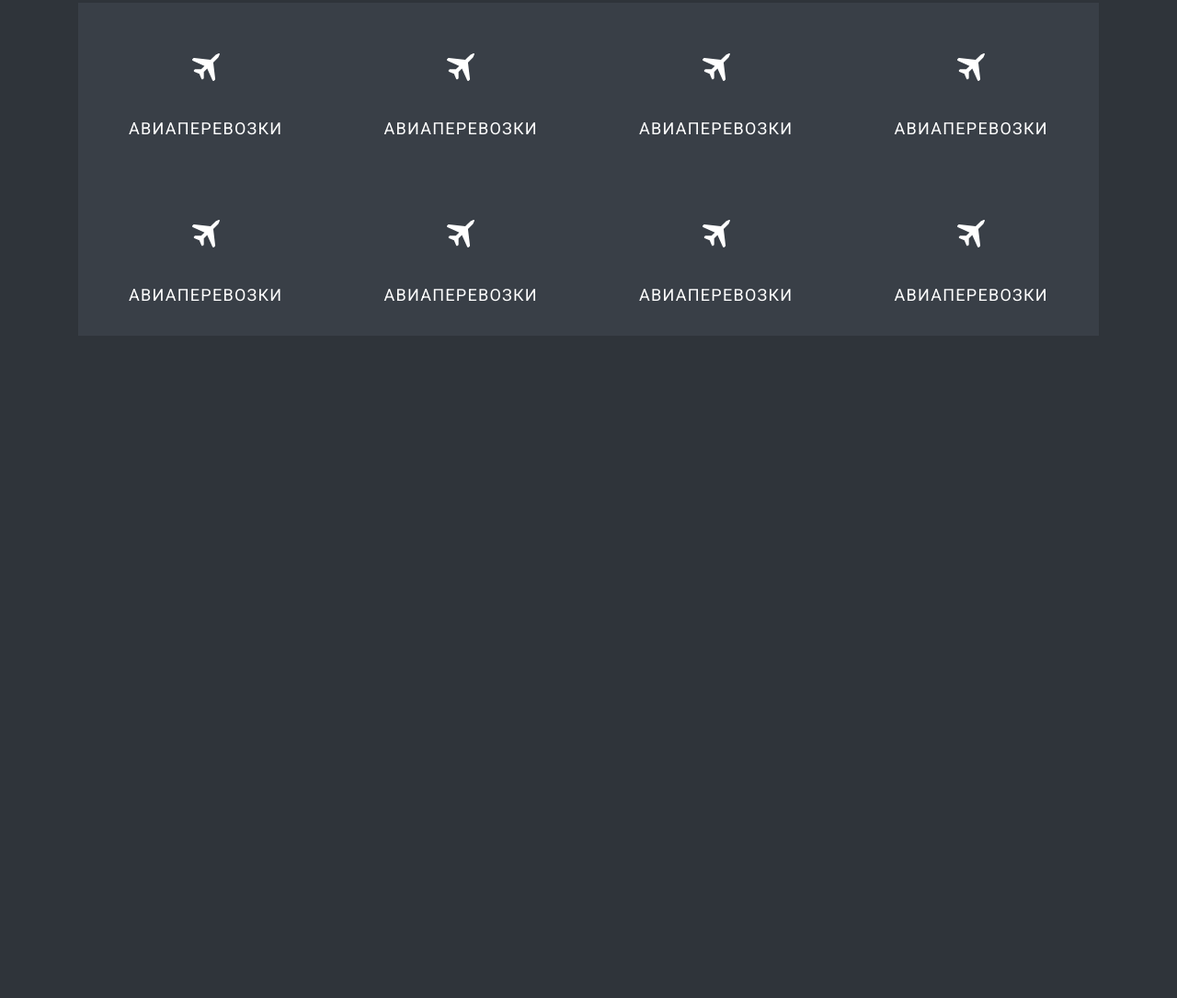
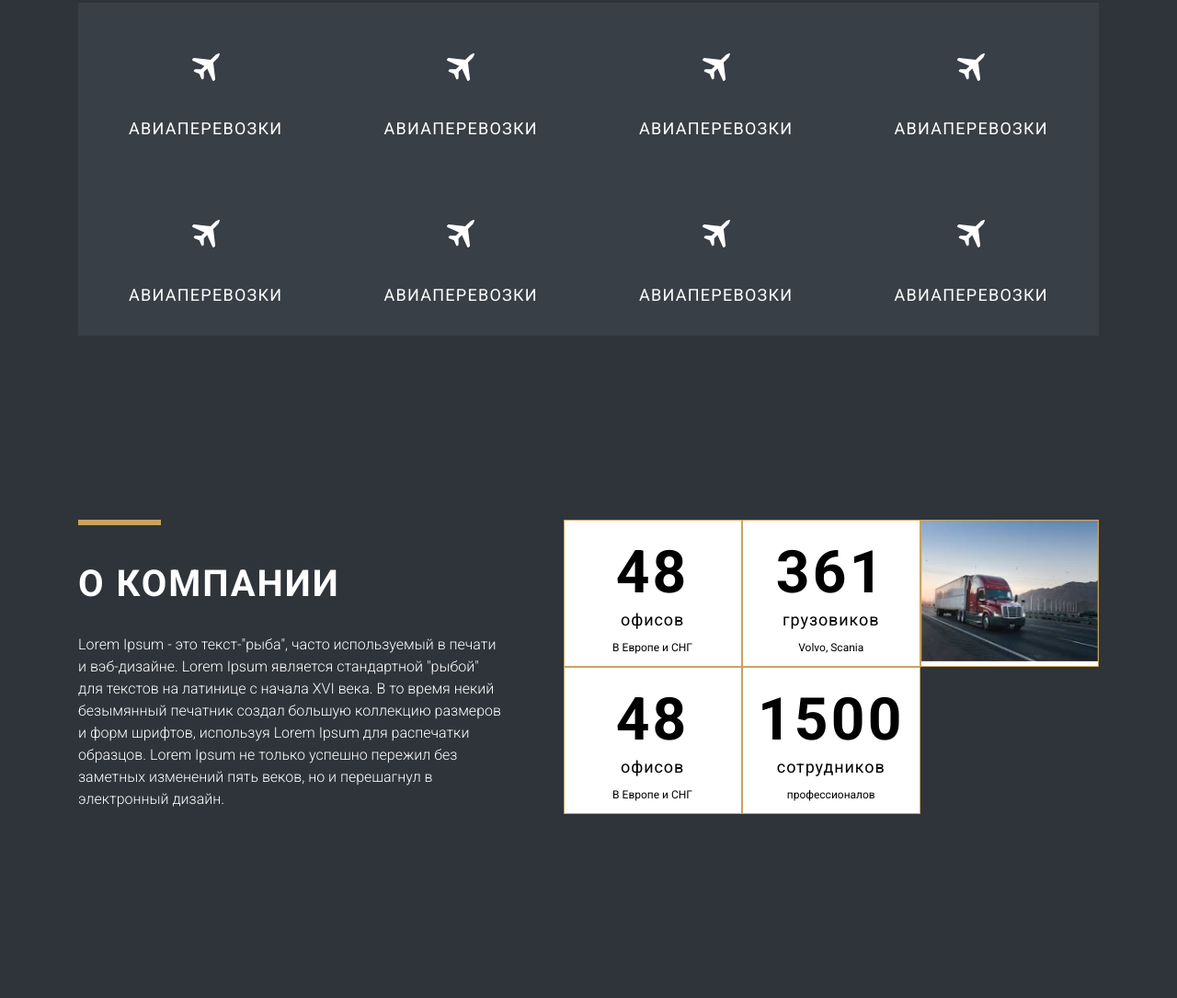
Before and after one commit to zhamalamazalieva/Transport, a plain HTML site: page index.html in a window 1280 px wide. Shown: the part 1727-2812 px from the top of the page at 92% size. Before the commit the page ends 2212 px from the top, so only its background shows below. Drawn offline with Linux system fonts and the light colour scheme.

Commit message:
added a new section 'about'

```diff
--- a/index.html
+++ b/index.html
@@ -225,9 +225,66 @@
             </div>
         </div>
     </section>
+<!------------------the beginning of the section about-------------------->
+    <section class="about">
+        <div class="container">
+            <div class="about__bg"></div>
+            <div class="about__row row">
+                <div class="col-5">
+                    <div class="about__item">
+                        <div class="about__line horizontal__line"></div>
+                        <h2 class="about__title title--h2">о компании</h2>
+                        <p class="about__description">
+                            Lorem Ipsum - это текст-"рыба", часто используемый в печати и вэб-дизайне. Lorem Ipsum является стандартной "рыбой" для текстов на латинице с начала XVI века. В то время некий безымянный печатник создал большую коллекцию размеров и форм шрифтов, используя Lorem Ipsum для распечатки образцов. Lorem Ipsum не только успешно пережил без заметных изменений пять веков, но и перешагнул в электронный дизайн.
+                        </p>
+                    </div>
+                </div>
+                <div class="col-7">
+                    <div class="about__item">
+                        <div class="about__statistic row">
+                            <div class="col-4">
+                                <div class="statistic__item">
+                                    <h3 class="statistic__number">48</h3>
+                                    <span class="statistic__suptitle">офисов</span>
+                                    <span class="statistic__subtitle">В Европе и СНГ</span>
+                                </div>
+                            </div>
+                            <div class="col-4">
+                                <div class="statistic__item">
+                                    <h3 class="statistic__number">361</h3>
+                                    <span class="statistic__suptitle">грузовиков</span>
+                                    <span class="statistic__subtitle">Volvo, Scania</span>
+                                </div>
+                            </div>
+                            <div class="col-4">
+                                <div class="statistic__item">
+                                   <img src="./img/png/red-truck.png" alt="" class="about__img">
+                                </div>
+                            </div>
+
+                            <div class="col-4">
+                                <div class="statistic__item">
+                                    <h3 class="statistic__number">48</h3>
+                                    <span class="statistic__suptitle">офисов</span>
+                                    <span class="statistic__subtitle">В Европе и СНГ</span>
+                                </div>
+                            </div>
+                            <div class="col-4">
+                                <div class="statistic__item">
+                                    <h3 class="statistic__number">1500</h3>
+                                    <span class="statistic__suptitle">сотрудников</span>
+                                    <span class="statistic__subtitle">профессионалов</span>
+                                </div>
+                            </div>
+                        </div>
+                    </div>
+                </div>
+            </div>
+        </div>
+    </section>
 
 </main>
-<!------------------------js file------------------------------------------>
+<!------------------------js file----------------------------------------->
 <script src="./js/jquery-3.5.1.min.js"></script>
 <script src="./js/slick.min.js"></script>
 <script src="./js/main.js"></script>
--- /dev/null
+++ b/styles/about.css
@@ -0,0 +1,80 @@
+.about{
+    position: relative;
+}
+.about__bg{
+    position: absolute;
+    max-width: 410px;
+    max-height: 482px;
+    background-color: #393F47;
+    /* display: flex;
+    justify-content: center;
+    align-items: center; */
+    z-index:1;
+    top: 50%;
+    right: 50%;
+}
+.about__row{
+    margin-top:200px;
+}
+/*about left site
+=================================*/
+.about__title{
+    margin: 40px 0 30px 0;
+}
+.about__description{
+    font-size: 16px;
+    font-style: normal;
+    font-weight: 300;
+    line-height: 1.5;
+    letter-spacing: 0em;
+    text-align: left;
+    color: white;
+}
+
+/*about right site
+=================================*/
+.about__statistic{
+    padding-left: 65px;
+    margin-bottom: 200px;
+}
+.statistic__item{
+    display: flex;
+    flex-direction: column;
+    background-color: white;
+    align-items: center;
+    max-width: 200px;
+    height: 160px;
+    border: 1px solid #C8A35F;
+}
+.statistic__number{
+    font-size: 64px;
+    font-style: normal;
+    font-weight: 700;
+    line-height: 1;
+    letter-spacing: 0.05em;
+    text-align: center;
+    margin:25px 0 10px;
+}
+.statistic__suptitle{
+    font-size: 18px;
+    font-style: normal;
+    font-weight: 400;
+    line-height: 1;
+    letter-spacing: 0.05em;
+    text-align: center;
+    margin-bottom: 15px;
+}
+.statistic__subtitle{
+    font-size: 12px;
+    font-style: normal;
+    font-weight: 400;
+    line-height: 1;
+    letter-spacing: 0em;
+    text-align: center;
+}
+.about__img{
+    width: 100%;
+    overflow: hidden;
+    background-position: center;
+    background-size: cover;
+}
--- a/styles/index.css
+++ b/styles/index.css
@@ -2,6 +2,7 @@
 @import './header.css';
 @import './transportation.css';
 @import './services.css';
+@import './about.css';
 @import './hero.css';
 @import './footer.css';
 @import './reset.css';
--- a/styles/main.css
+++ b/styles/main.css
@@ -26,6 +26,15 @@ ul li{
 }
 .col-3{
     width: 25%;
+}
+.col-4{
+    width: 33.3333333333333%;
+}
+.col-5{
+    width: 41.6666666666666667%;
+}
+.col-7{
+    width: 58.333333333333333333%;
 }
 .btn{
     font-size: 16px;
```
